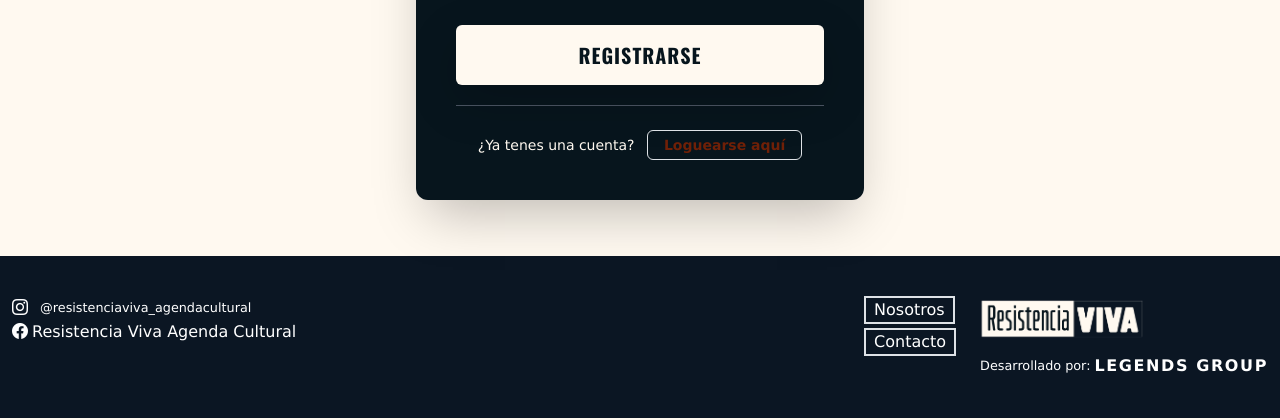
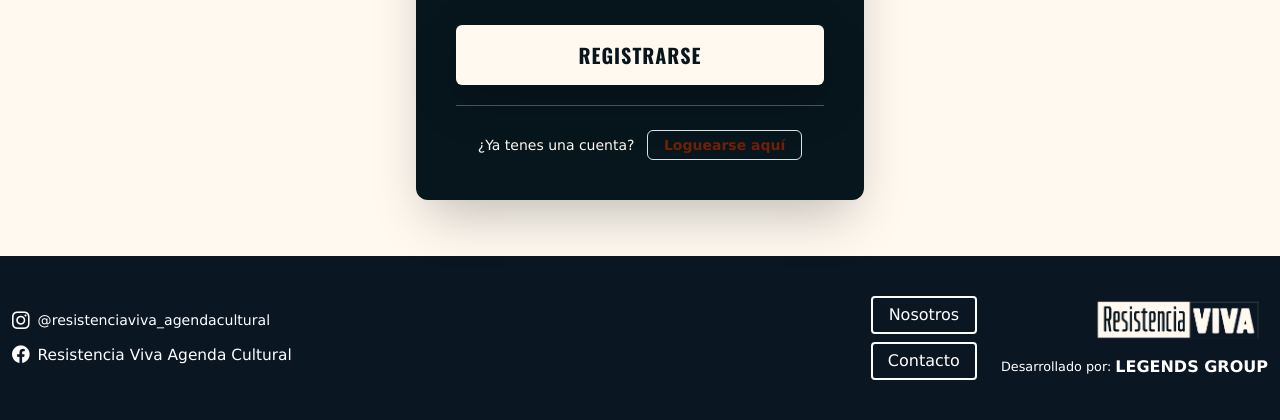
Before and after one commit to BarreraLucass/Proyecto_Final, a Django app: page /register/ in a window 1280 px wide. Shown: the part 686-1106 px from the top of the page. Run offline with Django 5.2, Linux system fonts and the light colour scheme; some libraries are stand-ins or nearby versions.

Commit message:
haciendo responsive header y footer

```diff
--- a/blog-repo/blog/templates/includes/footer.html
+++ b/blog-repo/blog/templates/includes/footer.html
@@ -1,12 +1,12 @@
 {% load static %}
 <style>
     .footer-custom {
-        background-color: #0B1623;
-        /* Color Noche */
+        background-color: #0B1623; /* Color Noche */
         color: white;
         padding: 40px 0;
         margin-top: auto;
         width: 100%;
+        overflow-x: hidden; /* Evita scroll horizontal en móviles */
     }
 
     .footer-logo-img {
@@ -14,48 +14,71 @@
         width: auto;
     }
 
-    /* Asegura que los links del footer sean blancos */
+    /* Links y textos */
     .footer-custom a {
         color: white;
         text-decoration: none;
+        transition: color 0.3s ease;
+    }
+    .footer-custom a:hover {
+        color: #ccc;
     }
 
-    .footer-custom a:hover {
-        color: #ccc;
+    /* Estilo de los botones específicos */
+    .btn-footer-link {
+        display: block; /* Para que respeten padding/margin */
+        border: 2px solid white;
+        padding: 5px 15px;
+        text-align: center;
+        font-weight: 500;
+        border-radius: 4px; /* Un pequeño borde redondeado se ve mejor */
+    }
+    .btn-footer-link:hover {
+        background-color: white;
+        color: #0B1623 !important;
+    }
+
+    /* Ajustes finos para iconos */
+    .social-row {
+        font-size: 1.1rem;
     }
 </style>
 
 <footer class="footer-custom">
     <div class="container">
-        <div class="d-flex justify-between aling-items-center">
+        <div class="row align-items-center gy-4">
 
-            <div class="col-md-8 text-center text-md-start mb-3 mb-md-0">
-                <div class="d-flex items-center justify-start gap-1">
-                    <i class="bi bi-instagram mr-2"></i>
+            <div class="col-12 col-md-6 text-center text-md-start">
+
+                <div class="d-flex align-items-center justify-content-center justify-content-md-start mb-2 social-row">
+                    <i class="bi bi-instagram me-2"></i>
                     <small>@resistenciaviva_agendacultural</small>
+                </div>
 
-                </div>
-                <div class="d-flex items-center justify-start gap-1">
-                    <i class="bi bi-facebook"></i>
-                    <p class="mb-0 ">Resistencia Viva Agenda Cultural</p>
-
+                <div class="d-flex align-items-center justify-content-center justify-content-md-start social-row">
+                    <i class="bi bi-facebook me-2"></i>
+                    <p class="mb-0 small">Resistencia Viva Agenda Cultural</p>
                 </div>
             </div>
 
-            <div class="d-flex text-center text-md-end gap-3">
-                <div class="d-flex flex-column align-items-start mb-3 gap-1">
-                    <a href="/" class="btn-footer border border-2 px-2 ">Nosotros</a>
-                    <a href="/" class="btn-footer border border-2 px-2">Contacto</a>
-                </div>
-                <div class="d-flex flex-column align-items-start ">
-                    <div class="mb-2">
-                        <img src="{% static 'public/logo2.png' %}" alt="Resistencia Viva"
-                            class="footer-logo-img d-inline-block">
+            <div class="col-12 col-md-6">
+                <div class="d-flex flex-column flex-md-row justify-content-center justify-content-md-end align-items-center gap-4">
+
+                    <div class="d-flex flex-row flex-md-column gap-2">
+                        <a href="/" class="btn-footer-link">Nosotros</a>
+                        <a href="/" class="btn-footer-link">Contacto</a>
                     </div>
-                    <div class="d-flex align-items-center gap-1">
-                        <small class="text-nowrap ms-2">Desarrollado por: </small>
-                        <strong class="text-uppercase tracking-widest text-nowrap ">LEGENDS GROUP</strong>
+
+                    <div class="d-flex flex-column align-items-center align-items-md-end text-center text-md-end">
+                        <div class="mb-2">
+                            <img src="{% static 'public/logo2.png' %}" alt="Resistencia Viva" class="footer-logo-img">
+                        </div>
+                        <div class="d-flex align-items-center gap-1">
+                            <small>Desarrollado por:</small>
+                            <strong class="text-uppercase">LEGENDS GROUP</strong>
+                        </div>
                     </div>
+
                 </div>
             </div>
 
```
Also changed, not shown: blog-repo/blog/templates/includes/header.html (+31 -7 lines).
